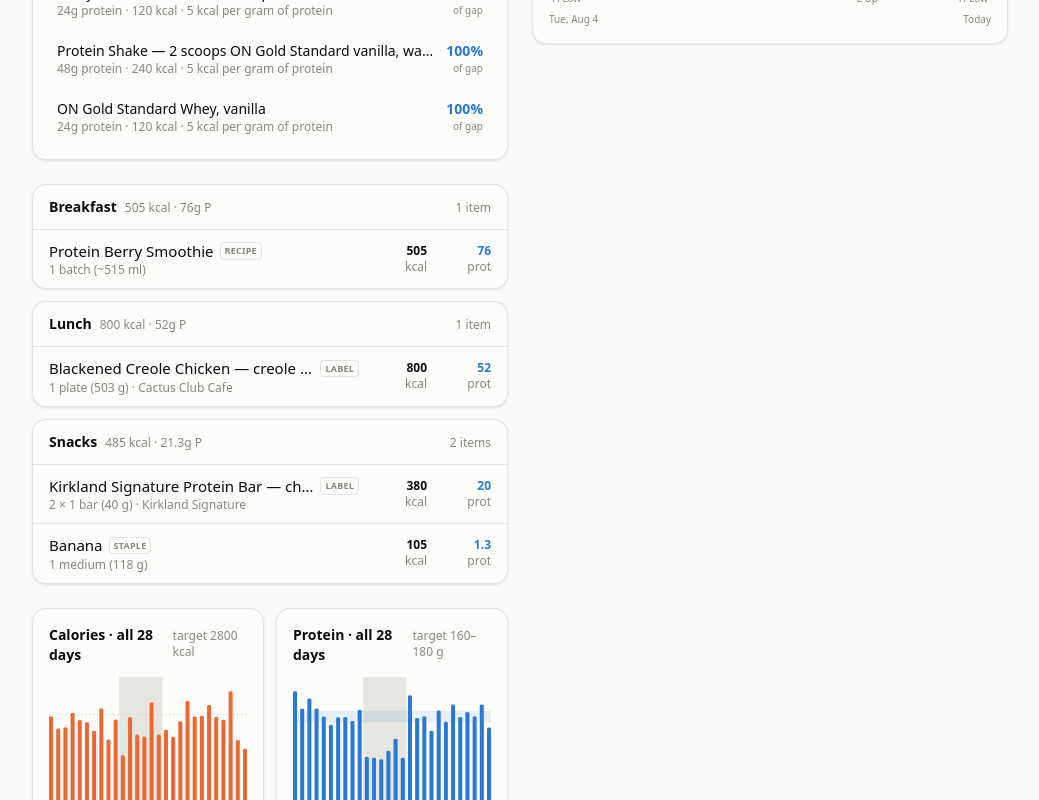
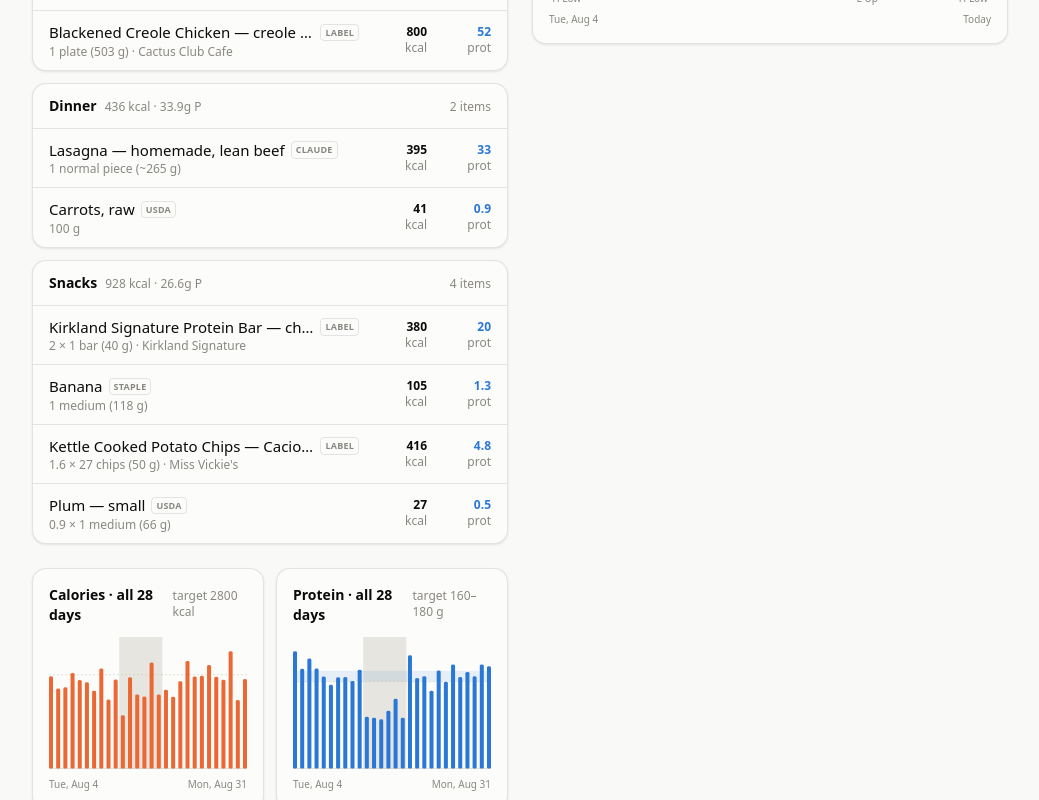
Before and after one commit to soldoutbudokan/Health, a Next.js app: page /Health/ in a window 1280 px wide. Shown: the part 960-1760 px from the top of the page, without its empty margins (120-1159 px from the left). Built offline with nearby package versions, Linux system fonts and the light colour scheme.

Commit message:
Log the Aug 31 dinner, chips and plum; add plum and Miss Vickie's cacio e pepe to the catalog

```diff
--- a/src/data/staples.ts
+++ b/src/data/staples.ts
@@ -636,4 +636,26 @@ export const STAPLE_FOODS: Food[] = [
     note: "USDA 'Carrots, raw', held per 100 g so a handful of sticks and a full side log against the same row through the servings multiplier. Atwater runs +8% (44 against 41) and the gap is the 2.8 g of fibre, which does not deliver a full 4 kcal/g — the same overcount USDA's own row carries. The 69 mg sodium is that row's figure and is real rather than a floor: carrots are naturally comparatively high in sodium for a vegetable, so unlike the rice and oats above there is nothing added at the plate that this misses.",
     tags: ["carrot", "carrots", "vegetable", "raw", "snack", "side", "usda"],
   },
+  {
+    id: "staple-plum",
+    name: "Plum",
+    source: "usda",
+    per: "1 medium (66 g)",
+    gramsPerServing: 66,
+    macros: { calories: 30, protein: 0.5, carbs: 7.5, fat: 0.2, fiber: 0.9, sugar: 6.5, sodium: 0 },
+    note: "USDA 'Plums, raw' (46 kcal / 0.7 g protein / 11.42 g carbs / 1.4 g fibre / 9.92 g sugar per 100 g) scaled to USDA's own one-fruit weight of 66 g, added August 31, 2026 when a small one was eaten and nothing in this catalog covered it. Sodium is a true 0 rather than a floor, like the apple, banana and peach above \u2014 raw and unsalted, so this is the whole figure. Atwater lands at 34 against 30, +13%, which is the same raw-fruit artefact the peach entry documents: USDA computes fruit energy with fruit-specific factors rather than the general 4/4/9, and fibre yields well under 4 kcal/g. SIZE IS THE SOFT INPUT and should log through the servings multiplier rather than a fresh estimate \u2014 a small plum runs about 55\u201360 g and a large one past 80.",
+    tags: ["plum", "fruit", "snack", "usda"],
+  },
+  {
+    id: "pkg-miss-vickies-cacio-e-pepe",
+    name: "Kettle Cooked Potato Chips",
+    variant: "Cacio e Pepe",
+    brand: "Miss Vickie's",
+    source: "packaged",
+    per: "27 chips (50 g)",
+    gramsPerServing: 50,
+    macros: { calories: 260, protein: 3, carbs: 29, fat: 15, fiber: 2, sugar: 2, sodium: 250 },
+    note: "Every figure read off the Frito-Lay Canada panel for the 190 g bag, whose stated serving is 50 g or 27 chips, re-confirmed against four retailer listings on August 31, 2026 \u2014 no estimated line anywhere in this entry. Atwater lands at 263 against the stated 260, +1.2%. Held at the panel's own 50 g serving so a handful and half a bag both log through the servings multiplier; the full 190 g bag is 3.8 servings. WORTH STATING BECAUSE THE FLAVOUR NAME MISLEADS ON PROTEIN: cacio e pepe here is a cheese-and-pepper seasoning dusted onto a plain kettle chip, so the 3 g of protein is potato rather than cheese, and at 5.2 kcal per gram this is among the least protein-dense things in the catalog.",
+    tags: ["chips", "crisps", "potato chips", "kettle", "miss vickies", "cacio e pepe", "snack", "packaged"],
+  },
 ];
```
Also changed, not shown: data/log.csv.
